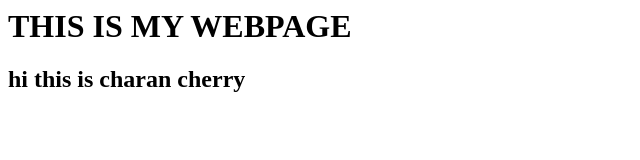
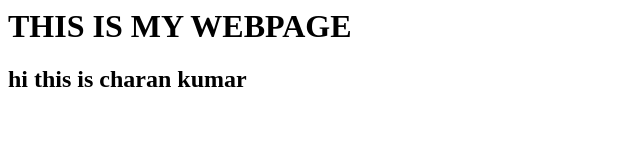
Before and after one commit to charan-18-dot/charan, a plain HTML site: page charan.html in a window 1280 px wide. Shown: the full height of the page, 0-640 px from the left. Drawn offline with Linux system fonts and the light colour scheme.

Commit message:
my third commit

```diff
--- a/charan.html
+++ b/charan.html
@@ -1,4 +1,4 @@
 <html>
 <h1>THIS IS MY WEBPAGE</h1>
-<h2>hi this is charan cherry</h2>
+<h2>hi this is charan kumar</h2>
 </html>
```
